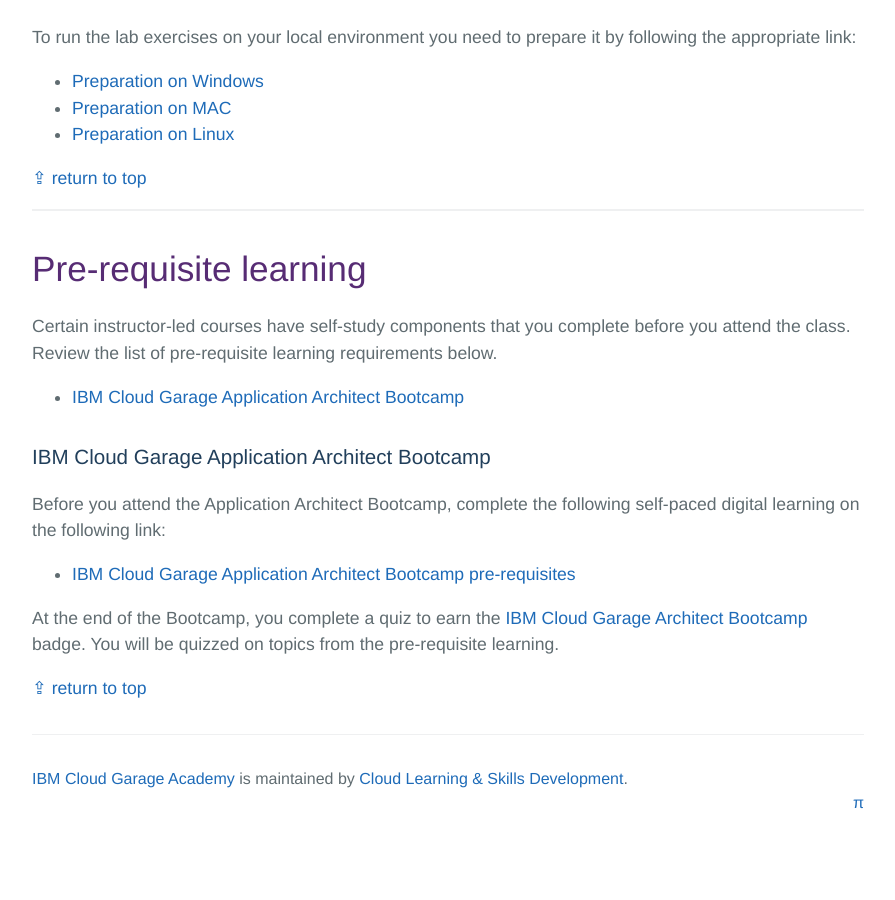
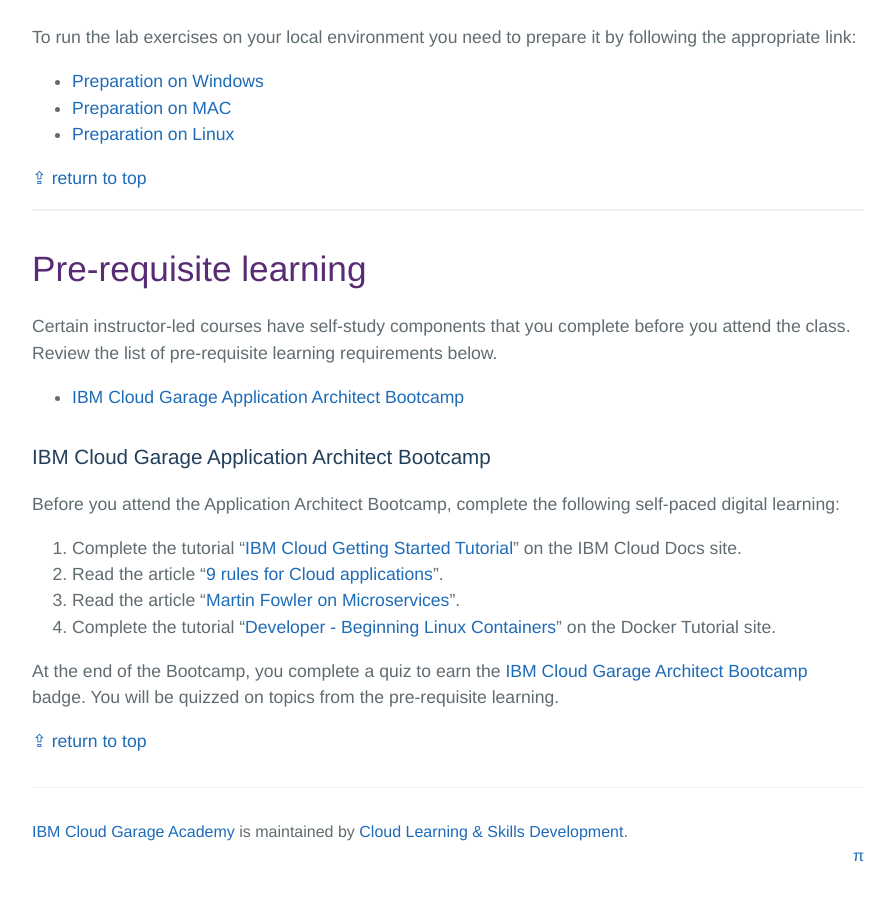
Before and after one commit to ibm-cloud-academy/ibm-cloud-academy.github.io, a Jekyll site: the page built from index.md, in a window 1280 px wide and 900 px high, scrolled down 4990 px. Shown: the whole window, without its empty margins (192-1087 px from the left). Built offline with Jekyll 4.4.1, drawn with Linux system fonts in a browser that asks for light colours; some web fonts are replaced; our own code applies the rules of GitHub Pages for plain Markdown files; before the commit the page ends 5837 px from its top, so only the background shows below that.

Commit message:
Update index.md
Issue #567: Updated links for prereqs

```diff
--- a/index.md
+++ b/index.md
@@ -104,9 +104,12 @@ Certain instructor-led courses have self-study components that you complete befo
 * [IBM Cloud Garage Application Architect Bootcamp](#ibm-cloud-garage-application-architect-bootcamp)
 
 ### IBM Cloud Garage Application Architect Bootcamp
-Before you attend the Application Architect Bootcamp, complete the following self-paced digital learning on the following link:
+Before you attend the Application Architect Bootcamp, complete the following self-paced digital learning:
 
-* [IBM Cloud Garage Application Architect Bootcamp pre-requisites](http://ibm.biz/ArchitectBootcampPreReqs)
+1. Complete the tutorial "[IBM Cloud Getting Started Tutorial](https://console.bluemix.net/docs/apps/index.html)" on the IBM Cloud Docs site.
+2. Read the article "[9 rules for Cloud applications](https://www.ibm.com/developerworks/websphere/techjournal/1404_brown/1404_brown.html)".
+3. Read the article "[Martin Fowler on Microservices](https://martinfowler.com/articles/microservices.html)".
+4. Complete the tutorial "[Developer - Beginning Linux Containers](https://training.docker.com/course/developer---beginner-linux-containers)" on the Docker Tutorial site.
 
 At the end of the Bootcamp, you complete a quiz to earn the [IBM Cloud Garage Architect Bootcamp](https://www.youracclaim.com/org/ibm/badge/ibm-cloud-garage-architect-bootcamp) badge.  You will be quizzed on topics from the pre-requisite learning.
 
```
